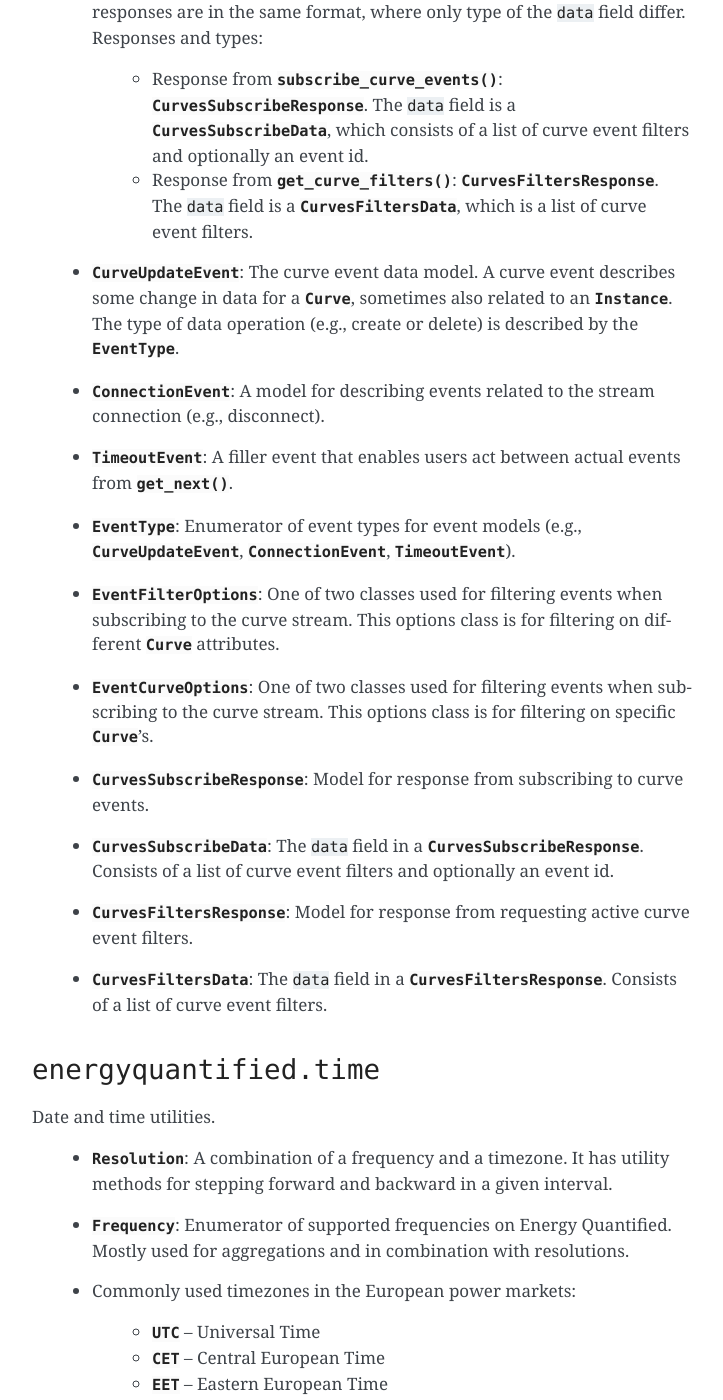
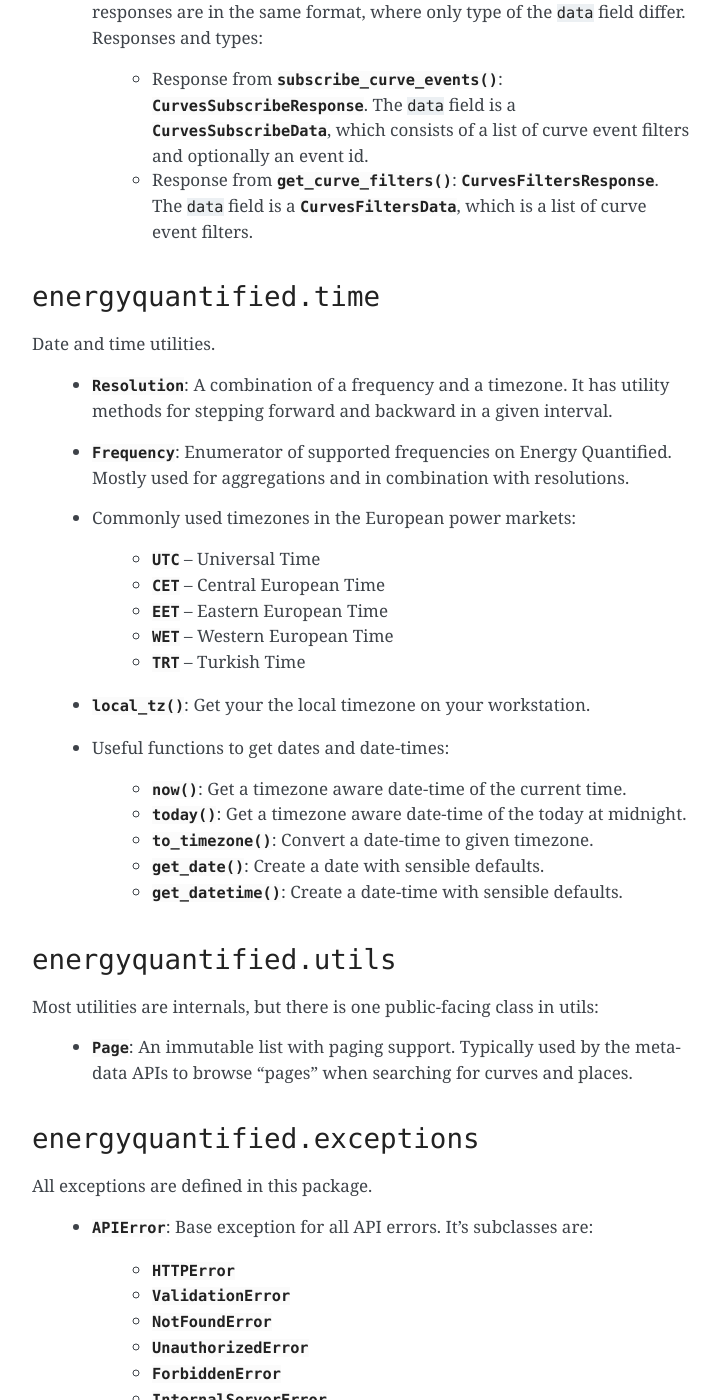
Before and after one commit to energyquantified/eq-python-client, a Sphinx documentation site: the page built from docs/reference/packages.rst, in a window 1280 px wide and 1400 px high, scrolled down 3095 px. Shown: the whole window, without its empty margins (388-1111 px from the left). Built offline with Sphinx 7.4.7, drawn with Linux system fonts in a browser that asks for light colours.

Commit message:
Remove old event docs in packages

```diff
--- a/docs/reference/packages.rst
+++ b/docs/reference/packages.rst
@@ -180,52 +180,6 @@
       which is a list of curve event filters.
 
 
- * :py:class:`CurveUpdateEvent <energyquantified.events.CurveUpdateEvent>`: The
-   curve event data model. A curve event describes some change in data for a
-   :py:class:`Curve <energyquantified.metadata.Curve>`, sometimes also related
-   to an :py:class:`Instance <energyquantified.metadata.Instance>`. The type of
-   data operation (e.g., create or delete) is described by the
-   :py:class:`EventType <energyquantified.events.EventType>`.
-
- * :py:class:`ConnectionEvent <energyquantified.events.ConnectionEvent>`:
-   A model for describing events related to the stream connection (e.g., disconnect).
-
- * :py:class:`TimeoutEvent <energyquantified.events.TimeoutEvent>`:
-   A filler event that enables users act between actual events from
-   :py:meth:`get_next() <energyquantified.api.EventsAPI.get_next>`.
-
- * :py:class:`EventType <energyquantified.events.EventType>`:
-   Enumerator of event types for event models (e.g.,
-   :py:class:`CurveUpdateEvent <energyquantified.events.CurveUpdateEvent>`,
-   :py:class:`ConnectionEvent <energyquantified.events.ConnectionEvent>`,
-   :py:class:`TimeoutEvent <energyquantified.events.TimeoutEvent>`).
-
- * :py:class:`EventFilterOptions <energyquantified.events.EventFilterOptions>`:
-   One of two classes used for filtering events when subscribing to the curve
-   stream. This options class is for filtering on different
-   :py:class:`Curve <energyquantified.metadata.Curve>` attributes.
-
- * :py:class:`EventCurveOptions <energyquantified.events.EventCurveOptions>`:
-   One of two classes used for filtering events when subscribing to the curve
-   stream. This options class is for filtering on specific
-   :py:class:`Curve <energyquantified.metadata.Curve>`'s.
-
- * :py:class:`CurvesSubscribeResponse <energyquantified.events.CurvesSubscribeResponse>`:
-   Model for response from subscribing to curve events.
-
- * :py:class:`CurvesSubscribeData <energyquantified.events.CurvesSubscribeData>`:
-   The ``data`` field in a
-   :py:class:`CurvesSubscribeResponse <energyquantified.events.CurvesSubscribeResponse>`.
-   Consists of a list of curve event filters and optionally an event id.
-
- * :py:class:`CurvesFiltersResponse <energyquantified.events.CurvesFiltersResponse>`:
-   Model for response from requesting active curve event filters.
-
- * :py:class:`CurvesFiltersData <energyquantified.events.CurvesFiltersData>`:
-   The ``data`` field in a
-   :py:class:`CurvesFiltersResponse <energyquantified.events.CurvesFiltersResponse>`.
-   Consists of a list of curve event filters.
-
 ``energyquantified.time``
 -------------------------
 
```
